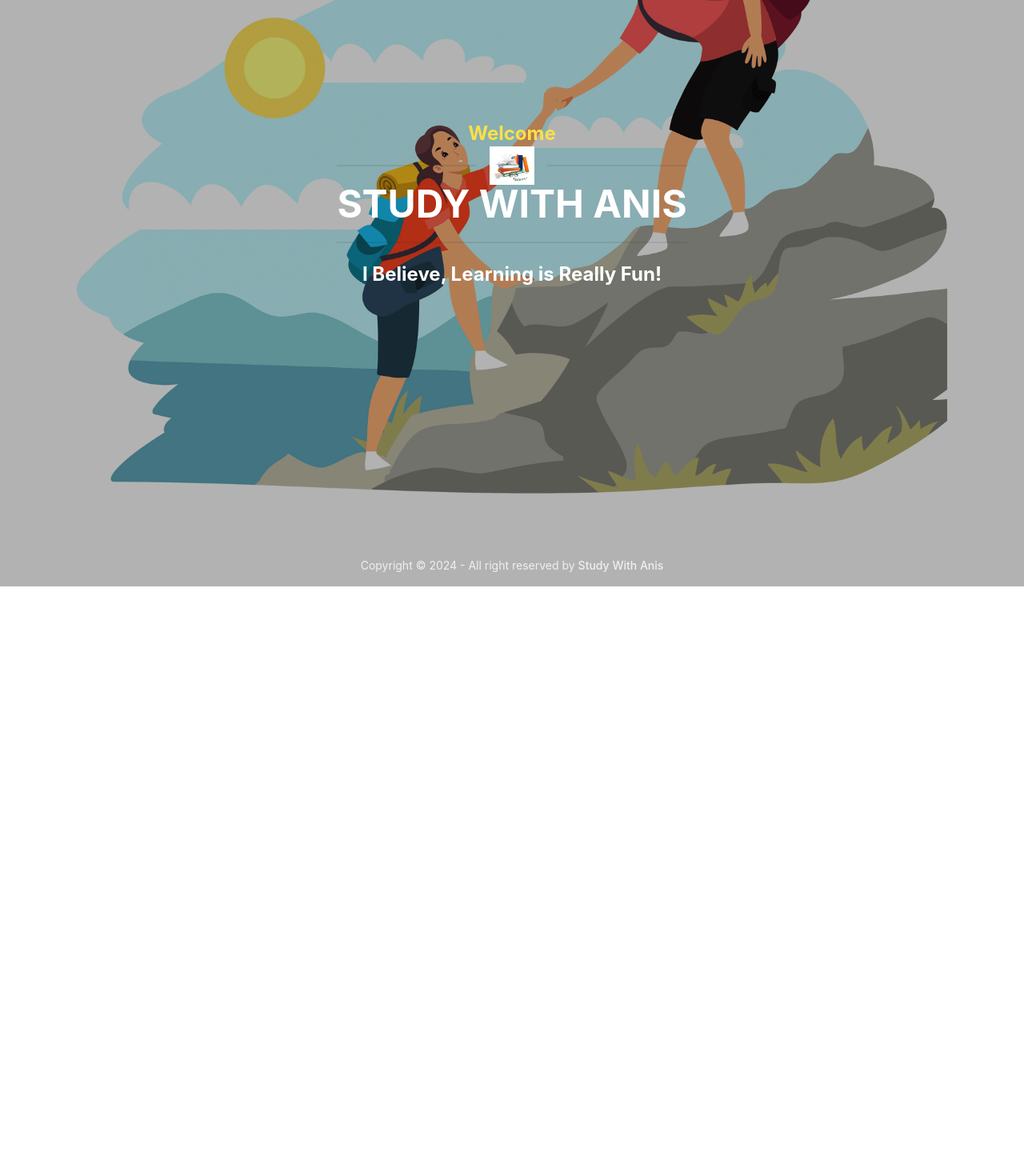
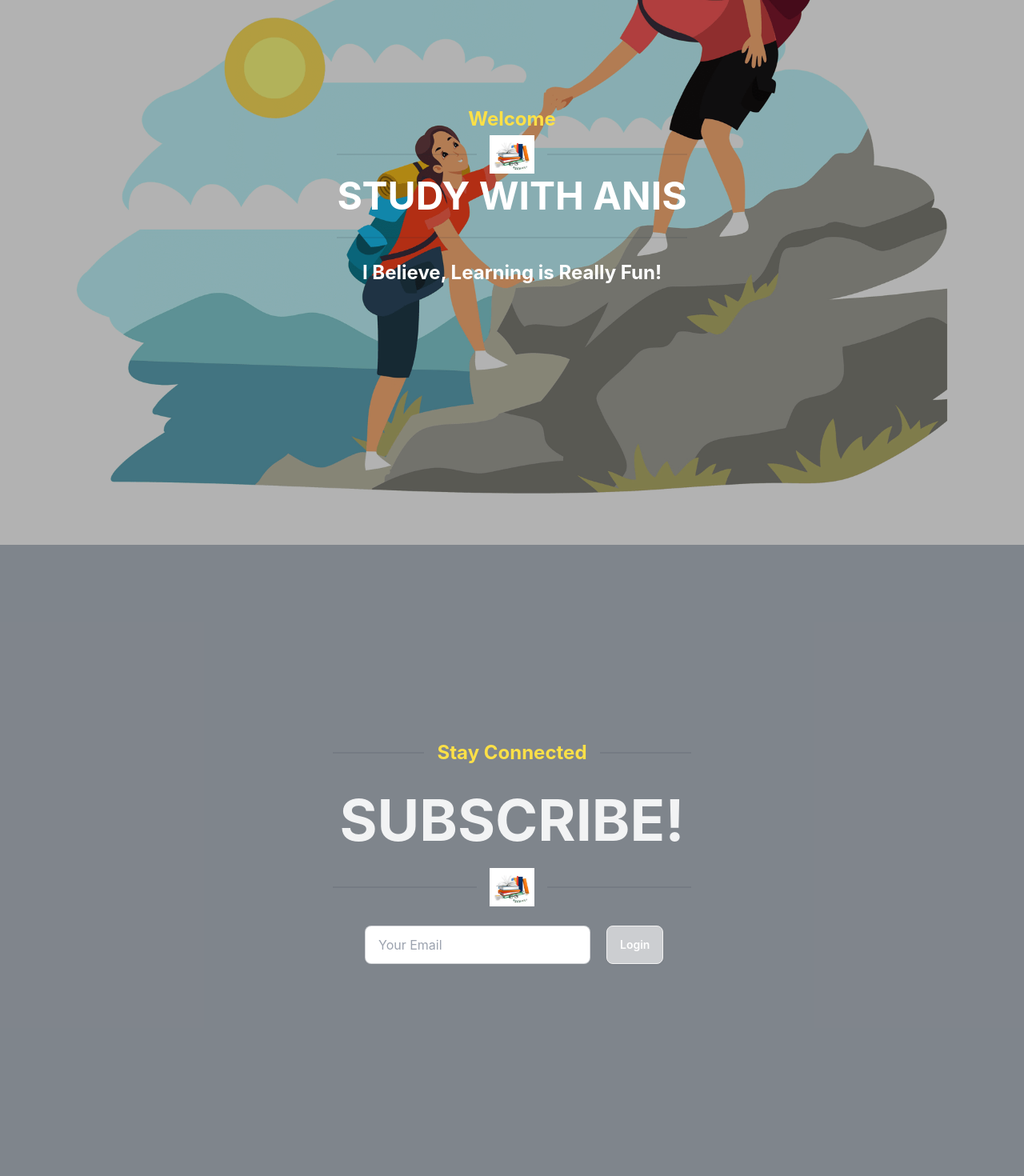
Before and after one commit to kashishdipro/studywithanis-client, a React (Create React App) app: page / in a window 1280 px wide. Shown: the part 240-1710 px from the top of the page at 80% size. Before the commit the page ends 973 px from the top, so only its background shows below. Built offline with nearby package versions, Linux system fonts and the light colour scheme.

Commit message:
subscribe added

```diff
--- a/src/Pages/Home/Banner/Banner.js
+++ b/src/Pages/Home/Banner/Banner.js
@@ -5,16 +5,16 @@ import midbanner from '../../../img/midbanner.jpg'
 const Banner = () => {
     return (
         <div className="hero min-h-screen">
-        <img src={banner} className="w-full" alt='Banner_Image'/>
+            <img src={banner} className="w-full" alt='Banner_Image'/>
             <div className="hero-content text-center h-full w-screen relative bg-black/30">
                 <div className="max-w-md">
-                <p className="text-2xl font-bold text-yellow-300">Welcome</p>
+                <p className="text-2xl font-bold text-yellow-300 mb-5">Welcome</p>
                 <div className="divider">
                     <img className='h-12' src={midbanner} alt="Mid_Banner" />
                 </div>
-                <h1 className="text-5xl font-bold text-white">STUDY WITH ANIS</h1>
+                <h1 className="text-5xl font-bold text-white my-5">STUDY WITH ANIS</h1>
                 <div className="divider"></div>
-                <h6 className="text-2xl font-bold text-white">I Believe, Learning is Really Fun!</h6>
+                <h6 className="text-2xl font-bold text-white my-5">I Believe, Learning is Really Fun!</h6>
                 </div>
             </div>
         </div>
--- a/src/Pages/Home/Home/Home.js
+++ b/src/Pages/Home/Home/Home.js
@@ -1,10 +1,12 @@
 import React from 'react';
 import Banner from '../Banner/Banner';
+import Subscribe from '../Subscribe/Subscribe';
 
 const Home = () => {
     return (
         <div>
             <Banner/>
+            <Subscribe/>
         </div>
     );
 };
--- /dev/null
+++ b/src/Pages/Home/Subscribe/Subscribe.js
@@ -0,0 +1,31 @@
+import React from 'react';
+import midbanner from '../../../img/midbanner.jpg'
+
+const Subscribe = () => {
+    return (
+        <div className="hero min-h-screen">
+            <div className="hero-overlay bg-opacity-60"></div>
+            <div className="hero-content text-center text-white/80">
+                <div className="max-w-md">
+                    <div className="divider">
+                        <h3 className="text-2xl font-bold text-yellow-300">Stay Connected</h3>
+                    </div>
+                    <h1 className="text-7xl font-bold my-10 text-white/90">SUBSCRIBE!</h1>
+                    <div className="divider">
+                        <img className='h-12' src={midbanner} alt="Mid_Banner" />
+                    </div>
+                    <div className='flex mx-10 my-10'>
+                        <div className="form-control mr-5">
+                            <input type="email" placeholder="Your Email" className="input input-bordered" required />
+                        </div>
+                        <div className="form-control">
+                            <button className="btn bg-white/60 text-white">Login</button>
+                        </div>
+                    </div>
+                </div>
+            </div>
+        </div>
+    );
+};
+
+export default Subscribe;
```
